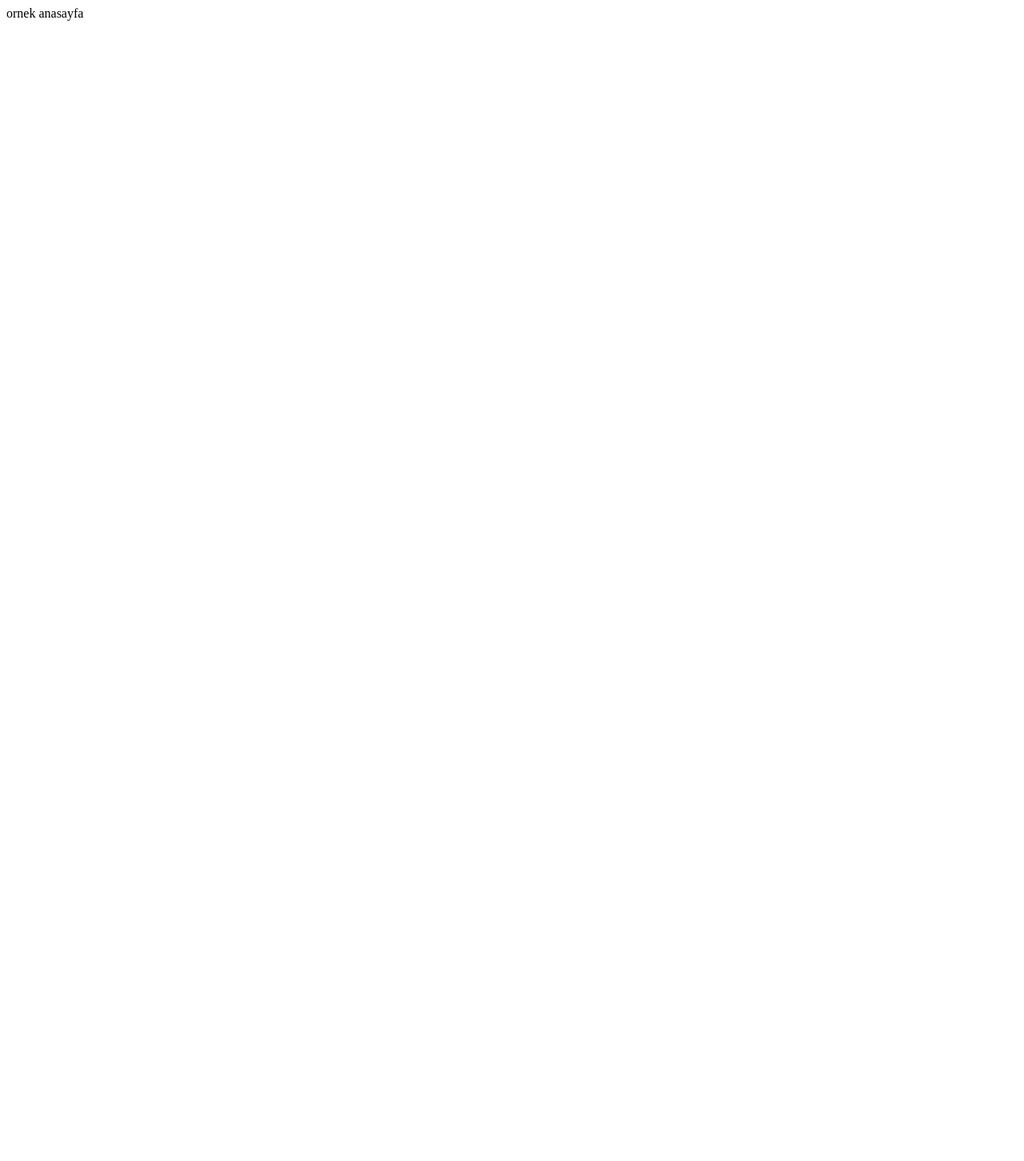
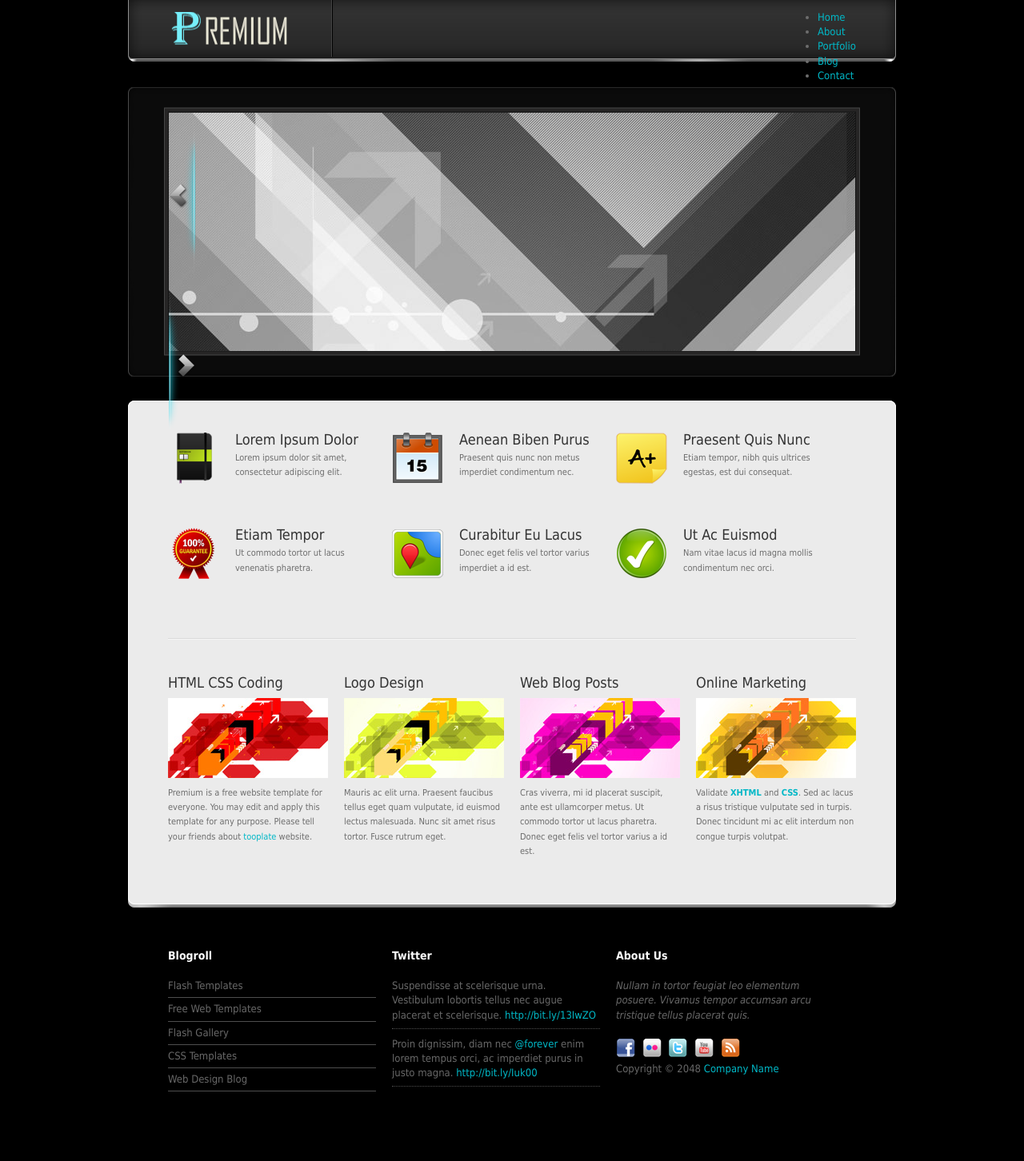
Before and after one commit to Natgho/MotorcycleClubManagementSystem, a Django app: page / in a window 1280 px wide. Before the commit the page is almost empty. Shown: the whole page at 80% size. Before the commit the page ends 26 px from the top, so only its background shows below. Run offline with Django 3.2, Linux system fonts and the light colour scheme.

Commit message:
static files bug fixing

```diff
--- a/gv250/views.py
+++ b/gv250/views.py
@@ -5,5 +5,4 @@ from django.http import HttpResponse
 
 
 def index(request):
-    return HttpResponse("ornek anasayfa")
-    # return render(request, 'index.html')
+    return render(request, 'index.html')
--- a/templates/index.html
+++ b/templates/index.html
@@ -252,7 +252,6 @@ http://www.tooplate.com/view/2055-premium
         #tooplate_menu {
             float: right;
             height: 72px;
-            background: url({% static "images/tooplate_menu_bar.png" %}) no-repeat;
         }
 
         .fp_services {
@@ -694,7 +693,6 @@ http://www.tooplate.com/view/2055-premium
             display: block;
             width: 22px;
             height: 22px;
-            background: url({% static "images/bullets.png" %}) no-repeat;
             text-indent: -9999px;
             border: 0;
             margin-right: 3px;
@@ -767,7 +765,7 @@ http://www.tooplate.com/view/2055-premium
         }
     </style>
 
-    <link rel="stylesheet" href="{% static "css/nivo-slider.css" %}" type="text/css" media="screen"/>
+
 
     <script language="javascript" type="text/javascript">
         function clearText(field) {
@@ -776,7 +774,6 @@ http://www.tooplate.com/view/2055-premium
         }
     </script>
 
-    <link rel="stylesheet" type="text/css" href="{% static "css/ddsmoothmenu.css" %}"/>
 
     <script type="text/javascript" src="{% static "js/jquery.min.js" %}"></script>
     <script type="text/javascript" src="{% static "js/ddsmoothmenu.js" %}">
```
